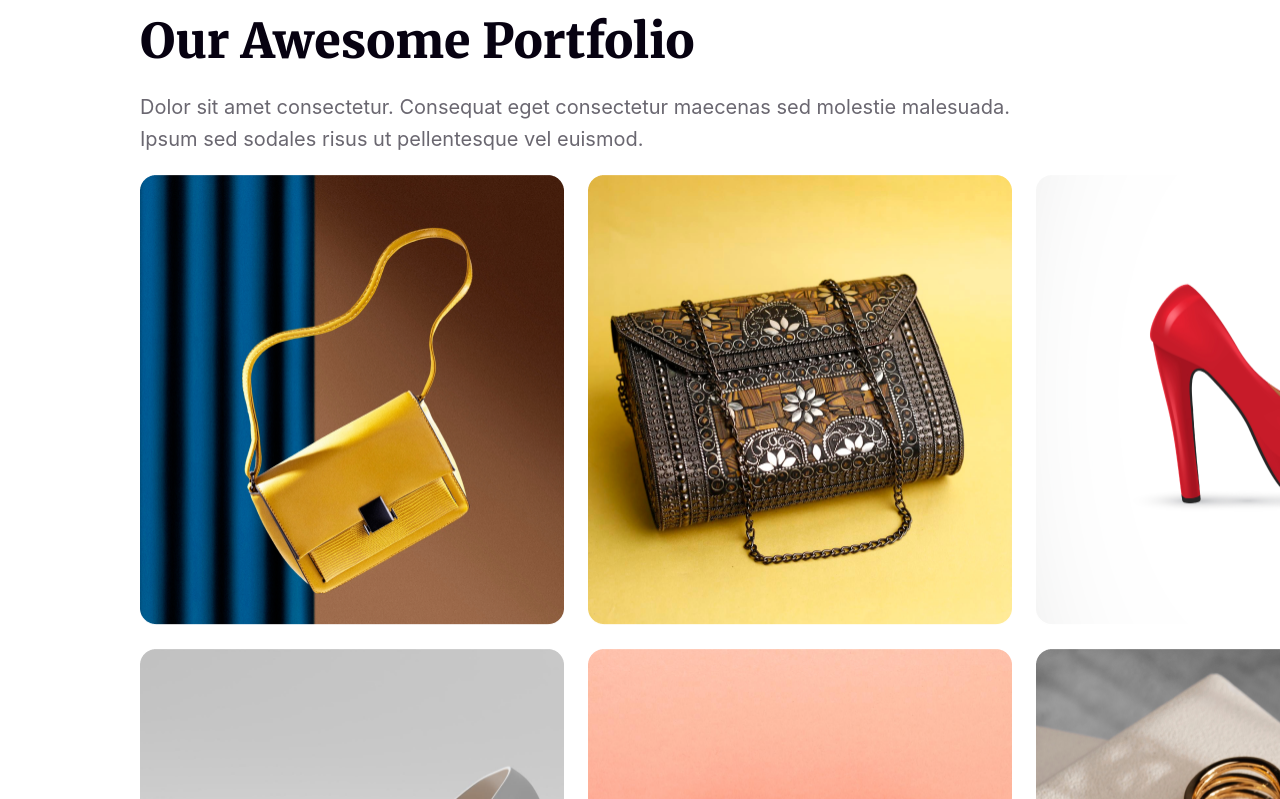
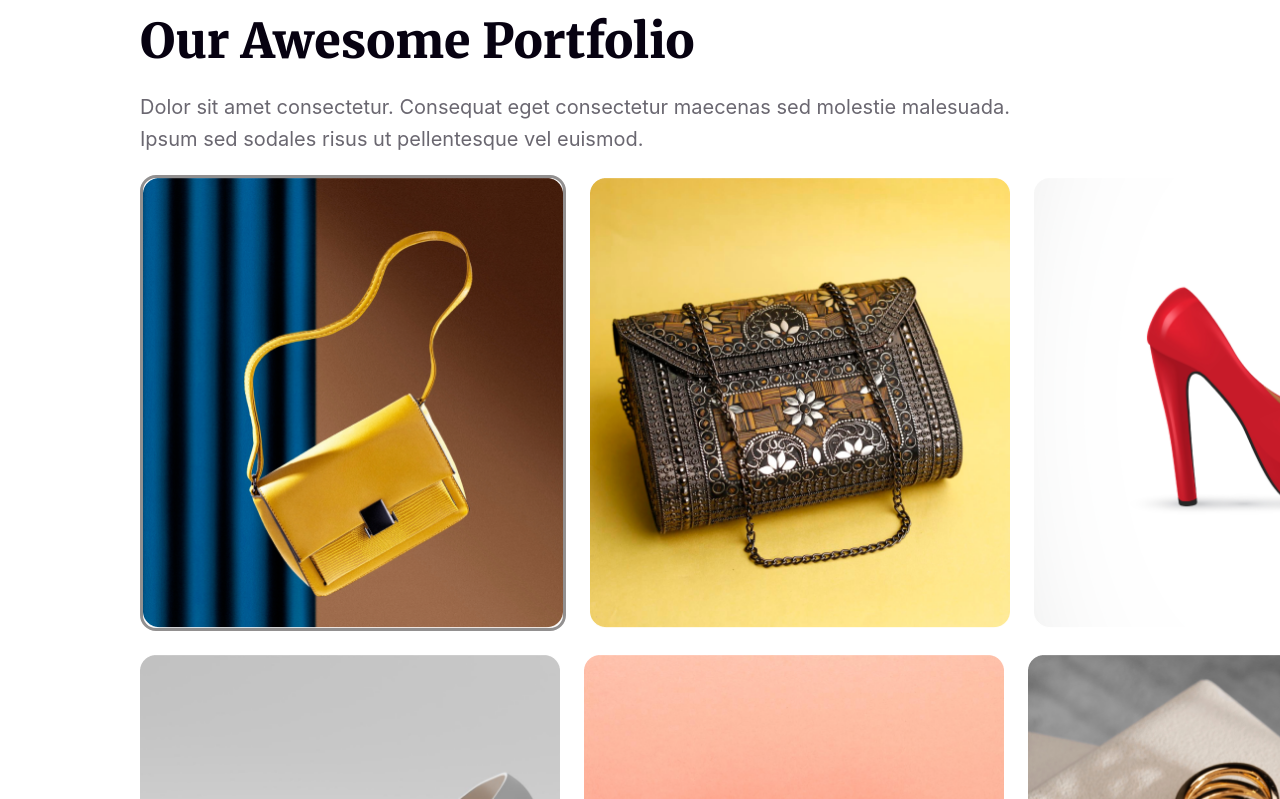
Before and after one commit to marfatislam/new-year, a plain HTML site: page index.html in a window 1280 px wide. In both pictures the pointer is over the picture 352 px from the left and 3143 px from the top of the page. Shown: the part 2744-3543 px from the top of the page. Drawn offline with Linux system fonts and the light colour scheme.

Commit message:
second commit

```diff
--- a/styles/newyear.css
+++ b/styles/newyear.css
@@ -190,8 +190,12 @@ body {
   margin-bottom: 50px;
 }
 .portfolio-image img {
-  width: 424px;
+  width: 420px;
   height: 450px;
+}
+.portfolio-image img:hover {
+  border: 3px solid rgb(146, 144, 144);
+  border-radius: 16px;
 }
 
 /* Subscribe section styles*/
```
